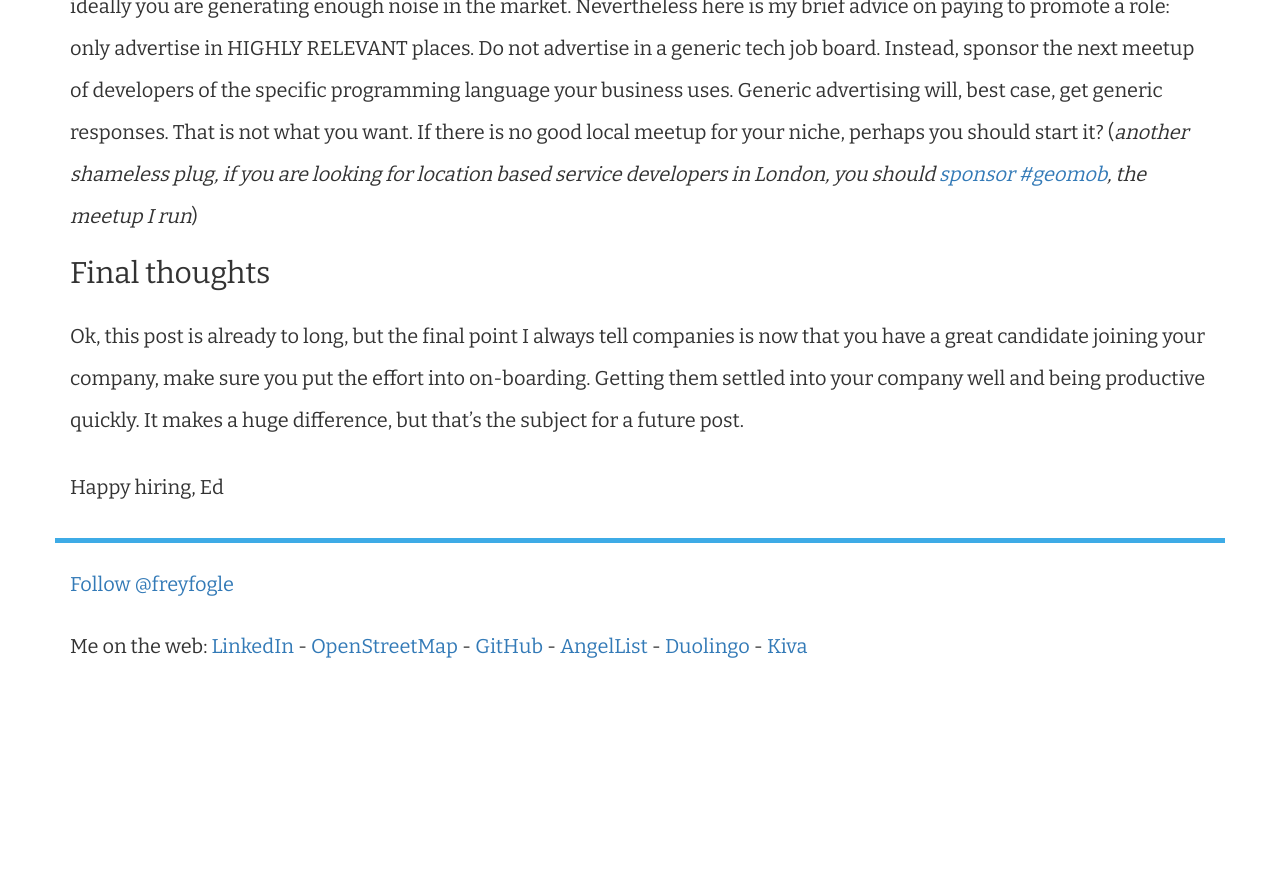
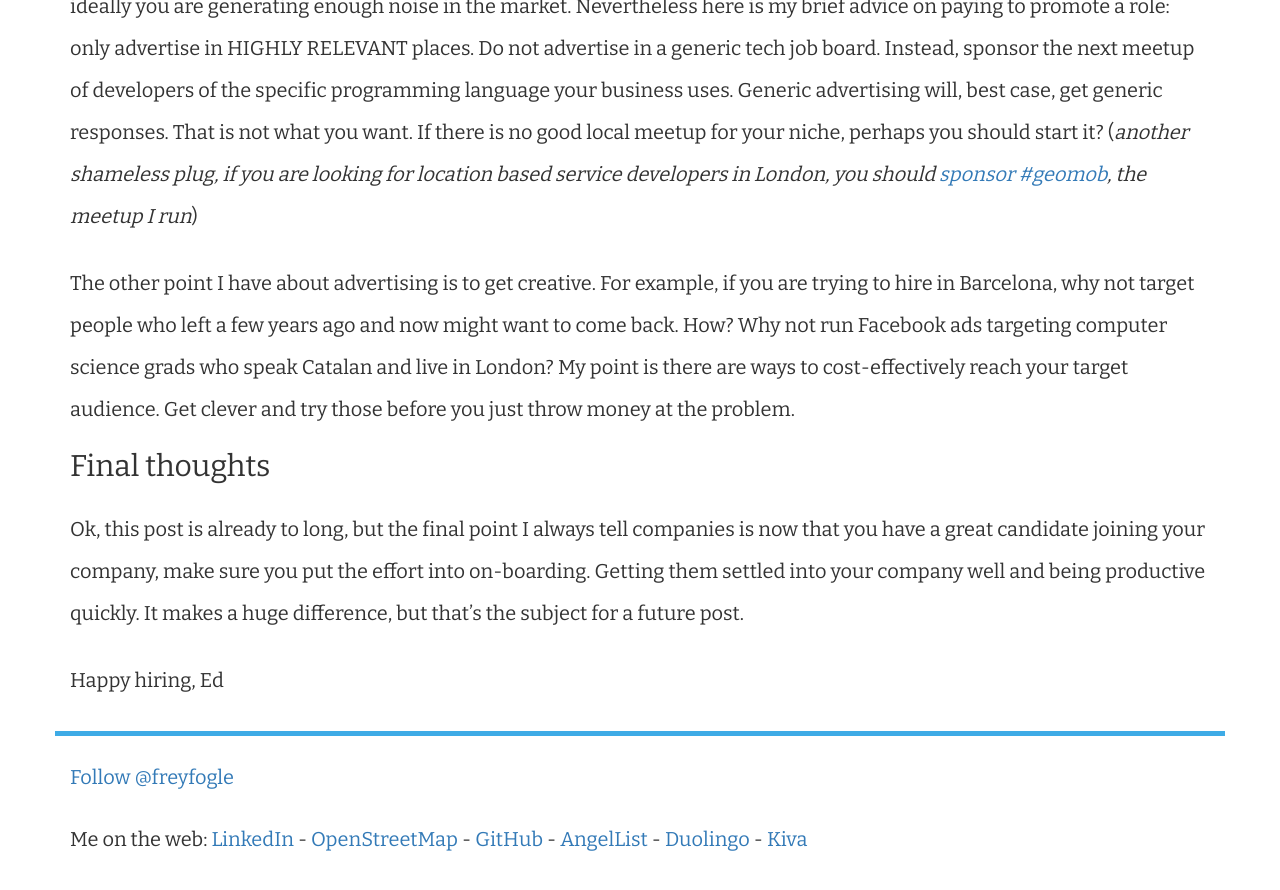
Before and after one commit to freyfogle/freyfogle.github.io, a Jekyll site: the page built from _posts/2018-02-15-attracting-talent.md, in a window 1280 px wide and 900 px high, scrolled down 5886 px. Shown: the top 890 px of the window. Built offline with Jekyll 4.4.1, drawn with Linux system fonts in a browser that asks for light colours; comment, search, counter and statistics services are not loaded; before the commit the page ends 6593 px from its top, so only the background shows below that.

Commit message:
add FB catalan idea

```diff
--- a/_posts/2018-02-15-attracting-talent.md
+++ b/_posts/2018-02-15-attracting-talent.md
@@ -86,10 +86,11 @@ Next - you (and your team) need to get out of the office. Go to relevant industr
 
 It may make sense to pay to advertise the role. That's a whole separate discussion outside of the scope of this post, but ideally you are generating enough noise in the market. Nevertheless here is my brief advice on paying to promote a role: only advertise in HIGHLY RELEVANT places. Do not advertise in a generic tech job board. Instead, sponsor the next meetup of developers of the specific programming language your business uses. Generic advertising will, best case, get generic responses. That is not what you want. If there is no good local meetup for your niche, perhaps you should start it? (_another shameless plug, if you are looking for location based service developers in London, you should [sponsor #geomob](http://geomobldn.org/sponsorship), the meetup I run_)
 
+The other point I have about advertising is to get creative. For example, if you are trying to hire in Barcelona, why not target people who left a few years ago and now might want to come back. How? Why not run Facebook ads targeting computer science grads who speak Catalan and live in London? My point is there are ways to cost-effectively reach your target audience. Get clever and try those before you just throw money at the problem.
 
 ## Final thoughts ##
 
-Ok, this post is already to long, but the final point I always tell companies is now that you have a great candidate joining your company, make sure you put the effort into on-boarding. Getting them settled into your company well and being productive quickly. It makes a huge difference, but that’s the subject for a future post.
+Ok, this post is already to long, but the final point I always tell companies is now that you have a great candidate joining your company, make sure you put the effort into on-boarding. Getting them settled into your company well and being productive quickly. It makes a huge difference, but that's the subject for a future post.
 
 Happy hiring,
 Ed
```
